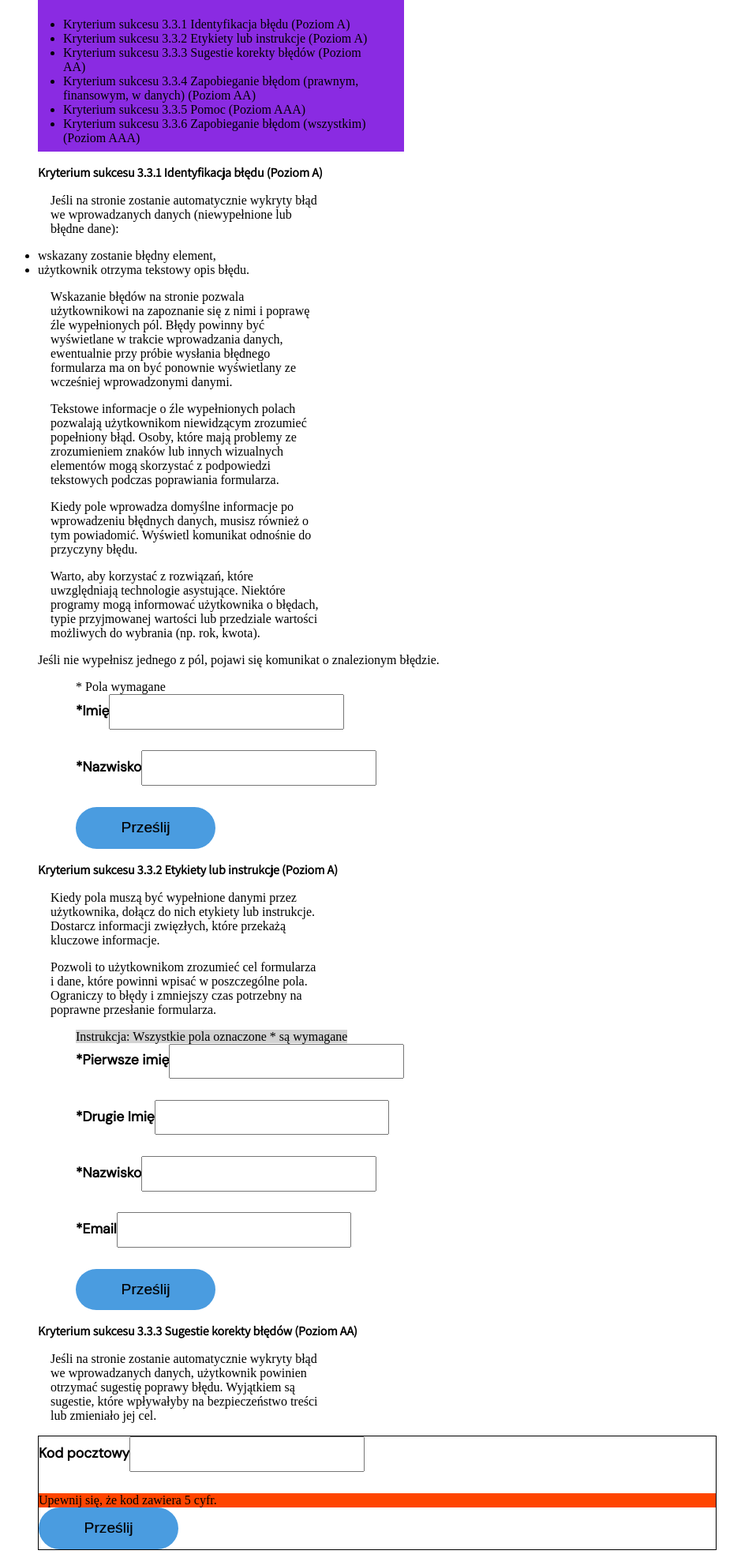
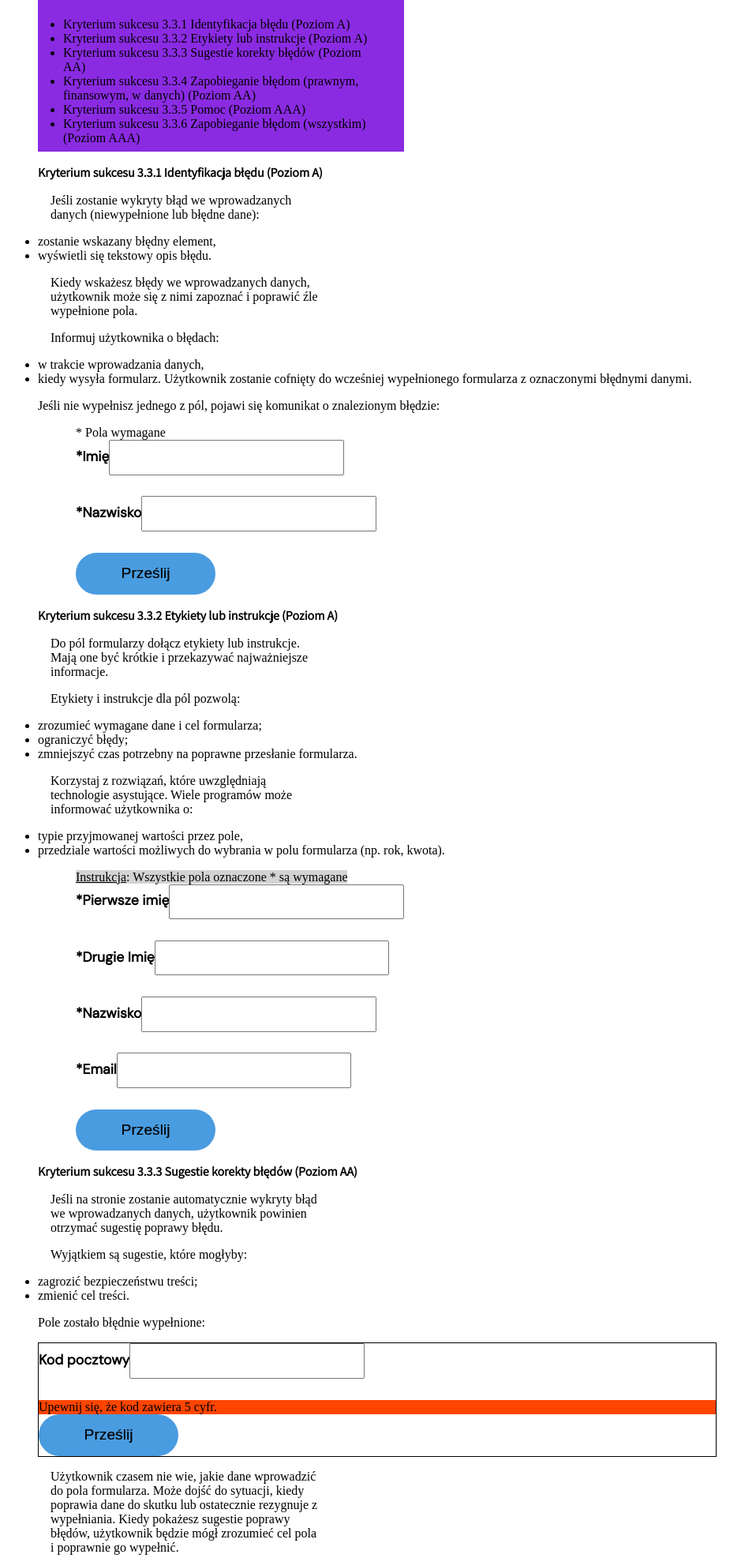
Before and after one commit to weronika265/accessibility_website, a Symfony app: template app/templates/WCAG/WCAG_success_criteria/3_3_help.html.twig in a window 1280 px wide. Shown: the part 562-2535 px from the top of the page at 79% size, without its empty margins (282-1221 px from the left). Run offline with Twig, Linux system fonts and the light colour scheme; the template is opened without the code that fills it, so the values that code supplies are empty; some libraries are stand-ins or nearby versions; some web fonts are replaced.

Commit message:
Success criteria texts corrected

```diff
--- a/app/templates/WCAG/WCAG_success_criteria/1_1_alt-txt.html.twig
+++ b/app/templates/WCAG/WCAG_success_criteria/1_1_alt-txt.html.twig
@@ -15,12 +15,13 @@
         <div style="margin-left: 15em;">
             <h1>Wytyczna 1.1 Alternatywa tekstowa</h1>
             <p class="txt-format-main">
-                Wszystkie treści, które nie są tekstem, powinny mieć tekstowe zamienniki. Dzięki temu można je zamienić na inne formy, takie jak:
+                Zapewnij tekstowe zamienniki wszystkich treści nietekstowych, aby można je było zamienić na inne formy, np.:
                 <ul>
                     <li>powiększony druk,</li>
                     <li>Braille,</li>
                     <li>mowa syntetyczna,</li>
-                    <li>symbole.</li>
+                    <li>symbole,</li>
+                    <li>prostszy język.</li>
                 </ul>
             </p>
             <div id="table-of-content">
--- a/app/templates/WCAG/WCAG_success_criteria/1_2_multimedia.html.twig
+++ b/app/templates/WCAG/WCAG_success_criteria/1_2_multimedia.html.twig
@@ -29,7 +29,7 @@
                 </ul>
             </div>
             <div>
-                (wszędzie - nie trzeba się stosować, jeśli ta forma jest alternatywą do tekstu na stronie i jest to widocznie oznaczone?)
+                (wszędzie – nie trzeba się stosować, jeśli ta forma jest alternatywą do tekstu na stronie i jest to widocznie oznaczone?)
                 <h3 id="1_2_1">Kryterium sukcesu 1.2.1 Tylko audio lub tylko wideo (nagranie) (poziom A)</h3>
                 <p class="txt-format">
                     Do mediów tylko z dźwiękiem lub tylko obrazem musisz dołączyć alternatywę. Alternatywny sposób prezentacji ma przedstawiać tę samą treść.
--- a/app/templates/WCAG/WCAG_success_criteria/1_3_adapt.html.twig
+++ b/app/templates/WCAG/WCAG_success_criteria/1_3_adapt.html.twig
@@ -37,7 +37,7 @@
                 <p class="txt-format">
                     Ten sposób prezentacji pozwala zrozumieć treść zarówno w przypadku, kiedy ktoś widzi stronę, jak i jej nie widzi (osoby niewidome).<br/>
                     Przykładowo, część użytkowników ważne informacje będzie szukać po kolorze czerwonym.
-                    Inni będą kierowali się oznaczeniem "*" lub "Wymagane".
+                    Inni będą kierowali się oznaczeniem „*” lub „Wymagane”.
                 </p>
                 <p class="txt-format">
                     Część użytkowników będzie oglądać stronę, a inne osoby będą rozumiały ją przez układ list, nagłówków, akapitów.<br/>
@@ -141,7 +141,7 @@
                     <li>lokalizacja na stronie,</li>
                     <li>dźwięk.</li>
                 </ul>
-                Część osób nie rozpoznaje kolorów lub używa z technologii asystujących, które korzystają ze struktury strony i ją "czytają".
+                Część osób nie rozpoznaje kolorów lub używa z technologii asystujących, które korzystają ze struktury strony i ją „czytają”.
                 Taki użytkownik nie będzie widział kształtu czy położenia elementu na stronie.
                 Przez to nie będzie mógł go zlokalizować, co ogranicza funkcjonalności dostępne na stronie.
                 </p>
@@ -150,7 +150,7 @@
                     Jeśli interakcja na stronie wiąże się z naciśnięciem konkretnego klawisza, treść strony powinna powiadomić o tym użytkownika.
                 </p>
                 <p class="txt-format">
-                    Możesz stosować wyrażenia takie jak "poniżej" i "powyżej", kiedy kolejność treści na stronie jest ustalona i odwołanie do niej jednoznaczne.
+                    Możesz stosować wyrażenia takie jak „poniżej” i „powyżej”, kiedy kolejność treści na stronie jest ustalona i odwołanie do niej jednoznaczne.
                     W takim przypadku użytkownik technologii asystujących zrozumie to jako treść, która pojawiła się wcześniej lub później.
                 </p>
                 <p>
--- a/app/templates/WCAG/WCAG_success_criteria/1_4_distinguish.html.twig
+++ b/app/templates/WCAG/WCAG_success_criteria/1_4_distinguish.html.twig
@@ -51,7 +51,7 @@
                 <p>
                     Przykład poprawny:
                 <div>
-                    Pola oznaczone znakiem "*" są wymagane.<br/>
+                    Pola oznaczone znakiem „*” są wymagane.<br/>
                     <label style="color: red;">*Imię<input type="text"/></label><br/>
                     <label style="color: red;">*Nazwisko<input type="text"/></label><br/>
                     <label style="color: red;">*Adres<input type="text"/></label><br/>
--- a/app/templates/WCAG/WCAG_success_criteria/3_3_help.html.twig
+++ b/app/templates/WCAG/WCAG_success_criteria/3_3_help.html.twig
@@ -30,31 +30,24 @@
             <div>
                 <h3 id="3_3_1">Kryterium sukcesu 3.3.1 Identyfikacja błędu (Poziom A)</h3>
                 <p class="txt-format">
-                    Jeśli na stronie zostanie automatycznie wykryty błąd we wprowadzanych danych (niewypełnione lub błędne dane):
+                    Jeśli zostanie wykryty błąd we wprowadzanych danych (niewypełnione lub błędne dane):
                     <ul>
-                    <li>wskazany zostanie błędny element,</li>
-                    <li>użytkownik otrzyma tekstowy opis błędu.</li>
+                        <li>zostanie wskazany błędny element,</li>
+                        <li>wyświetli się tekstowy opis błędu.</li>
                     </ul>
                 </p>
                 <p class="txt-format">
-                    Wskazanie błędów na stronie pozwala użytkownikowi na zapoznanie się z nimi i poprawę źle wypełnionych pól.
-                    Błędy powinny być wyświetlane w trakcie wprowadzania danych, ewentualnie przy próbie wysłania błędnego formularza
-                    ma on być ponownie wyświetlany ze wcześniej wprowadzonymi danymi.
+                    Kiedy wskażesz błędy we wprowadzanych danych, użytkownik może się z nimi zapoznać i poprawić źle wypełnione pola.
                 </p>
                 <p class="txt-format">
-                    Tekstowe informacje o źle wypełnionych polach pozwalają użytkownikom niewidzącym zrozumieć popełniony błąd. Osoby, które mają problemy ze
-                    zrozumieniem znaków lub innych wizualnych elementów mogą skorzystać z podpowiedzi tekstowych podczas poprawiania formularza.
-                </p>
-                <p class="txt-format">
-                    Kiedy pole wprowadza domyślne informacje po wprowadzeniu błędnych danych, musisz również o tym powiadomić.
-                    Wyświetl komunikat odnośnie do przyczyny błędu.
-                </p>
-                <p class="txt-format">
-                    Warto, aby korzystać z rozwiązań, które uwzględniają technologie asystujące. Niektóre programy mogą informować użytkownika o błędach,
-                    typie przyjmowanej wartości lub przedziale wartości możliwych do wybrania (np. rok, kwota).
+                    Informuj użytkownika o błędach:
+                    <ul>
+                        <li>w trakcie wprowadzania danych,</li>
+                        <li>kiedy wysyła formularz. Użytkownik zostanie cofnięty do wcześniej wypełnionego formularza z oznaczonymi błędnymi danymi.</li>
+                    </ul>
                 </p>
                 <p>
-                Jeśli nie wypełnisz jednego z pól, pojawi się komunikat o znalezionym błędzie.
+                    Jeśli nie wypełnisz jednego z pól, pojawi się komunikat o znalezionym błędzie:
                     <form>
                         * Pola wymagane<br/>
                         <label>*Imię<input type="text" required></label><br/>
@@ -66,15 +59,27 @@
             <div>
                 <h3 id="3_3_2">Kryterium sukcesu 3.3.2 Etykiety lub instrukcje (Poziom A)</h3>
                 <p class="txt-format">
-                    Kiedy pola muszą być wypełnione danymi przez użytkownika, dołącz do nich etykiety lub instrukcje.
-                    Dostarcz informacji zwięzłych, które przekażą kluczowe informacje.
+                    Do pól formularzy dołącz etykiety lub instrukcje.
+                    Mają one być krótkie i przekazywać najważniejsze informacje.
                 </p>
                 <p class="txt-format">
-                    Pozwoli to użytkownikom zrozumieć cel formularza i dane, które powinni wpisać w poszczególne pola.
-                    Ograniczy to błędy i zmniejszy czas potrzebny na poprawne przesłanie formularza.
+                    Etykiety i instrukcje dla pól pozwolą:
+                    <ul>
+                        <li>zrozumieć wymagane dane i cel formularza;</li>
+                        <li>ograniczyć błędy;</li>
+                        <li>zmniejszyć czas potrzebny na poprawne przesłanie formularza.</li>
+                    </ul>
+                </p>
+                <p class="txt-format">
+                    Korzystaj z rozwiązań, które uwzględniają technologie asystujące. Wiele programów może informować użytkownika o:
+                    {#                TODO: dodać, jak technologie asystujące to wyświetlają? #}
+                    <ul>
+                        <li>typie przyjmowanej wartości przez pole,</li>
+                        <li>przedziale wartości możliwych do wybrania w polu formularza (np. rok, kwota).</li>
+                    </ul>
                 </p>
                 <form>
-                    <span style="background-color: lightgray;">Instrukcja: Wszystkie pola oznaczone * są wymagane</span><br/>
+                    <span style="background-color: lightgray;"><u>Instrukcja</u>: Wszystkie pola oznaczone * są wymagane</span><br/>
                     <label>*Pierwsze imię<input type="text" required></label><br/>
                     <label>*Drugie Imię<input type="text" required></label><br/>
                     <label>*Nazwisko<input type="text"></label><br/>
@@ -86,9 +91,16 @@
                 <h3 id="3_3_3">Kryterium sukcesu 3.3.3 Sugestie korekty błędów (Poziom AA)</h3>
                 <p class="txt-format">
                     Jeśli na stronie zostanie automatycznie wykryty błąd we wprowadzanych danych, użytkownik powinien otrzymać sugestię poprawy błędu.
-                    Wyjątkiem są sugestie, które wpływałyby na bezpieczeństwo treści lub zmieniało jej cel.
+                </p>
+                <p class="txt-format">
+                    Wyjątkiem są sugestie, które mogłyby:
+                    <ul>
+                        <li>zagrozić bezpieczeństwu treści;</li>
+                        <li>zmienić cel treści.</li>
+                    </ul>
                 </p>
                 <p>
+                    Pole zostało błędnie wypełnione:
                     <div style="border: 1px solid black;">
                         <label>Kod pocztowy<input type="number" /></label>
                         <div style="background-color: orangered;">
@@ -98,41 +110,49 @@
                     </div>
                 </p>
                 <p class="txt-format">
-                    Zdarzają się pola, gdzie użytkownik nie wie, jakie dane ma wprowadzić.
-                    Może to doprowadzić do sytuacji, w której użytkownik będzie zmuszony poprawiać dane do skutku lub zrezygnuje z wypełniania.<br/>
-                    Kiedy pokażesz sugestie z poprawnymi danymi, użytkownik będzie mógł zrozumieć cel pola i go wypełnić.
+                    Użytkownik czasem nie wie, jakie dane wprowadzić do pola formularza.
+                    Może dojść do sytuacji, kiedy poprawia dane do skutku lub ostatecznie rezygnuje z wypełniania.
+                    Kiedy pokażesz sugestie poprawy błędów, użytkownik będzie mógł zrozumieć cel pola i poprawnie go wypełnić.
                 </p>
             </div>
             <div>
                 <h3 id="3_3_4">Kryterium sukcesu 3.3.4 Zapobieganie błędom (prawnym, finansowym, w danych) (Poziom AA)</h3>
                 <p class="txt-format">
-                    Część stron powoduje zobowiązania prawne lub użytkownik przeprowadza transakcje finansowe,
-                    udziela odpowiedzi na testy lub zmienia bądź usuwa dane, które są pod jego kontrolą. W takich sytuacjach strona powinna pozwalać na:
+                    Strony mogą powodować zobowiązania prawne lub na których użytkownik:
                     <ul>
-                    <li>wycofywanie wprowadzanych danych;</li>
-                    <li>wprowadzane dane sa sprawdzane pod kątem błędów i użytkownik może je poprawić;</li>
-                    <li>sprawdzenie, potwierdzenie i poprawę informacji przed ich wysłaniem.</li>
+                        <li>przeprowadza transakcje finansowe,</li>
+                        <li>udziela odpowiedzi na testy,</li>
+                        <li>zmienia bądź usuwa dane, które są pod jego kontrolą.</li>
                     </ul>
                 </p>
                 <p class="txt-format">
-                    Kryterium ogranicza popełnianie poważnych błędów podczas wypełniania danych, których po zatwierdzeniu nie można wycofać.
+                    W takich sytuacjach zapewnij, aby użytkownik mógł:
+                    <ul>
+                        <li>wycofać wprowadzane dane;</li>
+                        <li>poprawić dane, które będą sprawdzane pod kątem błędów;</li>
+                        <li>sprawdzić, poprawić i potwierdzić informacje przed wysłaniem.</li>
+                    </ul>
                 </p>
                 <p class="txt-format">
-                    Przykładowo, bez tych ograniczeń użytkownik nie mógłby poprawić informacji podczas wykonywania transakcji bankowej,
-                    lub zrezygnować z niej.
+                    W ten sposób ograniczysz popełniane poważnych błędów podczas wypełniania danych.
+                    Jest to ważne, ponieważ kiedy zatwierdzasz dane, wielu nie można już wycofać.
+                </p>
+                <p class="txt-format">
+                    Za przykład weźmy transakcję w banku. Dzięki zabezpieczeniom użytkownik może poprawić informacje podczas wykonywania transakcji lub z niej zrezygnować.
                 </p>
             </div>
             <div>
                 <h3 id="3_3_5">Kryterium sukcesu 3.3.5 Pomoc (Poziom AAA)</h3>
                 <p class="txt-format">
-                    Zapewnij użytkownikowi pomoc kontekstową, która podpowiada kolejne kroki przy wykonywaniu czynności.
+                    Zapewnij użytkownikowi pomoc kontekstową, która pomaga w wypełnianiu kolejnych pól formularzy.<br/>
+                    Musisz zadbać, aby była łatwo dostępna.
                 </p>
                 <p class="txt-format">
-                    Informacje kontekstowe pozwalają na wytłumaczenie użytkownikowi, jakie czynności powinien wykonać podczas korzystania z funkcjonalności na stronie.
+                    Pomoc kontekstowa zawiera tekst, który dostarcza informacji o aktualnie wykonywanej czynności.
                 </p>
                 <p class="txt-format">
                     <strong>WAŻNE</strong><br/>
-                    Informacja kontekstowa jest potrzebna w sytuacji, kiedy etykieta komponentu nie opisuje wystarczająco jego celu i funkcjonalności.
+                    Informacja kontekstowa jest potrzebna w sytuacji, kiedy etykieta pola nie opisuje wystarczająco jego celu.
                 </p>
                 <p class="txt-format">
                     <label>Kod pocztowy<input type="number" placeholder="00-000"/></label>
@@ -146,16 +166,11 @@
             <div>
                 <h3 id="3_3_6">Kryterium sukcesu 3.3.6 Zapobieganie błędom (wszystkim) (Poziom AAA)</h3>
                 <p class="txt-format">
-                    Kiedy strona wymaga wprowadzania informacji przez użytkownika, strona powinna pozwalać na:
-                <ul>
-                    <li>wycofywanie wprowadzanych danych;</li>
-                    <li>wprowadzane dane są sprawdzane pod kątem błędów i użytkownik może je poprawić;</li>
-                    <li>sprawdzenie, potwierdzenie i poprawę informacji przed ich wysłaniem.</li>
-                </ul>
+                    Kryterium jest rozszerzeniem <a href="#3_3_4">Kryterium sukcesu 3.3.4 Zapobieganie błędom (prawnym, finansowym, w danych) (Poziom AA)</a>, które
+                    uwzględnia konkretne przypadki zapobiegania błędom.
                 </p>
                 <p class="txt-format">
-                    Kryterium jest rozszerzeniem <a href="#3_3_3">Kryterium sukcesu 3.3.4 Zapobieganie błędom (prawnym, finansowym, w danych) (Poziom AA)</a>.
-                    W tym przypadku musisz zapewnić, aby podczas wypełniania <b>każdego</b> formularza można było wycofać, sprawdzać i modyfikować dane.
+                    To kryterium ma zapewnić, że podczas wypełniania <b>każdego</b> formularza można sprawdzić, modyfikować i wycofać dane.
                 </p>
             </div>
         </div>
```
Also changed, not shown: app/templates/WCAG/WCAG_success_criteria/3_2_predict.html.twig (+50 -37 lines), app/templates/WCAG/WCAG_success_criteria/4_1_compatible.html.twig (+32 -17 lines), 2 other files. Lines whose indentation alone changed are shown as unchanged.
